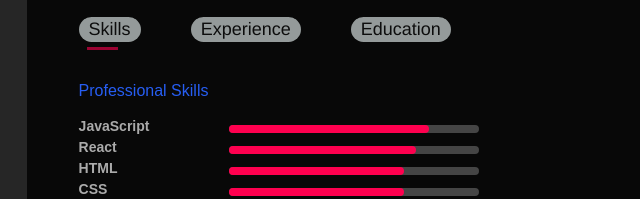
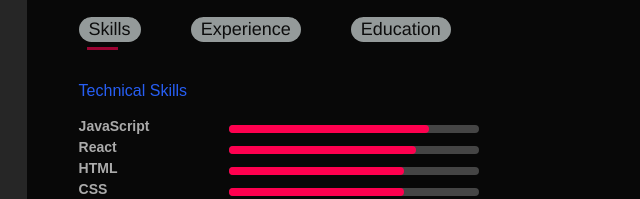
Before and after one commit to kunalcharde/Portfolio-Kunal_Charde, a plain HTML site: page index.html in a window 1280 px wide. Shown: the part 998-1197 px from the top of the page, 459-1099 px from the left. Drawn offline with nearby package versions, Linux system fonts and the light colour scheme.

Commit message:
corrections

```diff
--- a/index.html
+++ b/index.html
@@ -50,7 +50,7 @@
                     </div>
                     <div class="tab-contents active-tab" id="skills">
                         <div>
-                            <span style="color:#275ef3 ;font-size:16px" >Professional Skills</span><br><br>
+                            <span style="color:#275ef3 ;font-size:16px" >Technical  Skills</span><br><br>
                                 <div class="skill-container">
                                     <!-- Skills Will be Display through index.js -->
                             </div>
```
